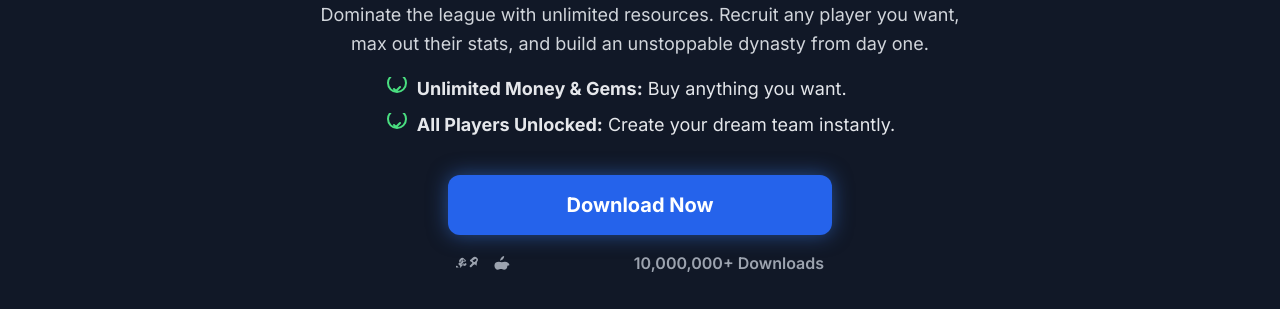
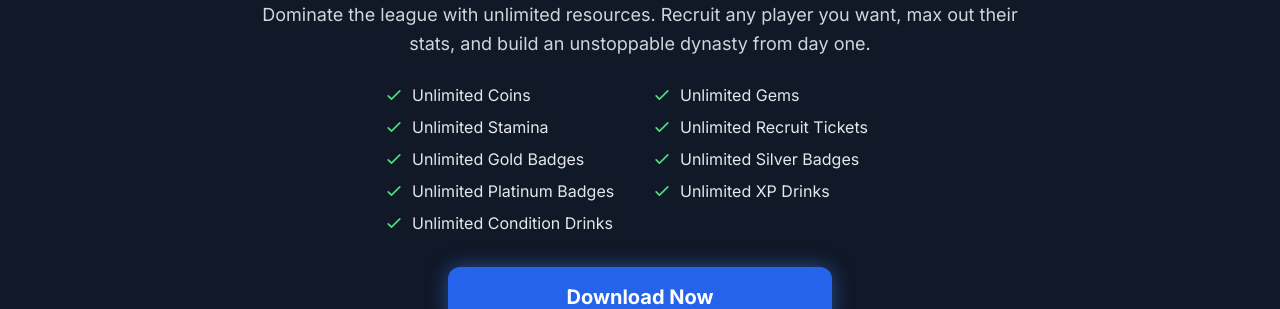
Before and after one commit to isco51/MLBMOD, a plain HTML site: page index.html in a window 1280 px wide. Shown: the part 340-649 px from the top of the page. Drawn offline with nearby package versions, Linux system fonts and the light colour scheme.

Commit message:
Update index.html

```diff
--- a/index.html
+++ b/index.html
@@ -3,7 +3,7 @@
 <head>
     <meta charset="UTF-8">
     <meta name="viewport" content="width=device-width, initial-scale=1.0">
-    <title>BASEBALL 9 MOD - Unlimited Edition</title>
+    <title>BASEBALL 9 MOD- Unlimited Edition</title>
 
     <!-- Tailwind CSS -->
     <script src="https://cdn.tailwindcss.com"></script>
@@ -90,36 +90,38 @@
         <h1 class="text-4xl md:text-5xl font-bold tracking-wider text-white mt-4 mb-6">BASEBALL 9</h1>
 
         <!-- Enticing Game Information -->
-        <div class="text-center max-w-2xl mb-8">
+        <div class="text-center max-w-3xl mb-8">
             <h2 class="text-2xl md:text-3xl font-extrabold mb-4 text-yellow-400">Get the Ultimate Edition!</h2>
-            <p class="text-lg text-gray-300 leading-relaxed">
+            <p class="text-lg text-gray-300 leading-relaxed mb-6">
                 Dominate the league with unlimited resources. Recruit any player you want, max out their stats, and build an unstoppable dynasty from day one.
             </p>
-            <ul class="text-left inline-block list-inside list-none mt-4 space-y-2 text-lg">
-                <li class="flex items-center">
-                    <svg class="w-6 h-6 text-green-400 mr-2 flex-shrink-0" fill="none" stroke="currentColor" viewBox="0 0 24 24" xmlns="http://www.w3.org/2000/svg"><path stroke-linecap="round" stroke-linejoin="round" stroke-width="2" d="M9 12l2 2 4-4m6-4a9 9 0 11-18 0 9 9 0 0118 0z"></path></svg>
-                    <span><strong>Unlimited Money & Gems:</strong> Buy anything you want.</span>
-                </li>
-                <li class="flex items-center">
-                    <svg class="w-6 h-6 text-green-400 mr-2 flex-shrink-0" fill="none" stroke="currentColor" viewBox="0 0 24 24" xmlns="http://www.w3.org/2000/svg"><path stroke-linecap="round" stroke-linejoin="round" stroke-width="2" d="M9 12l2 2 4-4m6-4a9 9 0 11-18 0 9 9 0 0118 0z"></path></svg>
-                    <span><strong>All Players Unlocked:</strong> Create your dream team instantly.</span>
-                </li>
-            </ul>
+            <!-- UPDATED FEATURES LIST -->
+            <div class="grid grid-cols-1 sm:grid-cols-2 gap-x-6 gap-y-2 text-left max-w-lg mx-auto">
+                <div class="flex items-center"><svg class="w-5 h-5 text-green-400 mr-2 flex-shrink-0" fill="none" stroke="currentColor" viewBox="0 0 24 24"><path stroke-linecap="round" stroke-linejoin="round" stroke-width="2" d="M5 13l4 4L19 7"></path></svg>Unlimited Coins</div>
+                <div class="flex items-center"><svg class="w-5 h-5 text-green-400 mr-2 flex-shrink-0" fill="none" stroke="currentColor" viewBox="0 0 24 24"><path stroke-linecap="round" stroke-linejoin="round" stroke-width="2" d="M5 13l4 4L19 7"></path></svg>Unlimited Gems</div>
+                <div class="flex items-center"><svg class="w-5 h-5 text-green-400 mr-2 flex-shrink-0" fill="none" stroke="currentColor" viewBox="0 0 24 24"><path stroke-linecap="round" stroke-linejoin="round" stroke-width="2" d="M5 13l4 4L19 7"></path></svg>Unlimited Stamina</div>
+                <div class="flex items-center"><svg class="w-5 h-5 text-green-400 mr-2 flex-shrink-0" fill="none" stroke="currentColor" viewBox="0 0 24 24"><path stroke-linecap="round" stroke-linejoin="round" stroke-width="2" d="M5 13l4 4L19 7"></path></svg>Unlimited Recruit Tickets</div>
+                <div class="flex items-center"><svg class="w-5 h-5 text-green-400 mr-2 flex-shrink-0" fill="none" stroke="currentColor" viewBox="0 0 24 24"><path stroke-linecap="round" stroke-linejoin="round" stroke-width="2" d="M5 13l4 4L19 7"></path></svg>Unlimited Gold Badges</div>
+                <div class="flex items-center"><svg class="w-5 h-5 text-green-400 mr-2 flex-shrink-0" fill="none" stroke="currentColor" viewBox="0 0 24 24"><path stroke-linecap="round" stroke-linejoin="round" stroke-width="2" d="M5 13l4 4L19 7"></path></svg>Unlimited Silver Badges</div>
+                <div class="flex items-center"><svg class="w-5 h-5 text-green-400 mr-2 flex-shrink-0" fill="none" stroke="currentColor" viewBox="0 0 24 24"><path stroke-linecap="round" stroke-linejoin="round" stroke-width="2" d="M5 13l4 4L19 7"></path></svg>Unlimited Platinum Badges</div>
+                <div class="flex items-center"><svg class="w-5 h-5 text-green-400 mr-2 flex-shrink-0" fill="none" stroke="currentColor" viewBox="0 0 24 24"><path stroke-linecap="round" stroke-linejoin="round" stroke-width="2" d="M5 13l4 4L19 7"></path></svg>Unlimited XP Drinks</div>
+                <div class="flex items-center"><svg class="w-5 h-5 text-green-400 mr-2 flex-shrink-0" fill="none" stroke="currentColor" viewBox="0 0 24 24"><path stroke-linecap="round" stroke-linejoin="round" stroke-width="2" d="M5 13l4 4L19 7"></path></svg>Unlimited Condition Drinks</div>
+            </div>
         </div>
 
         <!-- Download Button & Info -->
         <div class="w-full max-w-sm mb-10">
-            <!-- UPDATED LINK -->
-            <a href="https://installchecker.com/cl/i/1o468e" class="download-button bg-blue-600 w-full text-center text-xl font-bold py-4 px-6 rounded-xl block text-white">
+            <a href="https://www.cpagrip.com/show.php?l=0&u=1021481&id=20747" class="download-button bg-blue-600 w-full text-center text-xl font-bold py-4 px-6 rounded-xl block text-white">
                 Download Now
             </a>
-            <div class="flex justify-between items-center mt-4 px-2 text-gray-400">
+            <!-- UPDATED DOWNLOAD INFO -->
+            <div class="flex justify-between items-center mt-4 px-2 text-gray-400 text-sm">
                 <div class="flex items-center space-x-2">
-                    <!-- Android Icon & Apple Icon -->
-                    <svg class="w-6 h-6" viewBox="0 0 24 24" fill="currentColor" xmlns="http://www.w3.org/2000/svg"><path d="M20.57,14.86L19.43,13.72A1,1,0,0,0,18,13.72h0a1,1,0,0,0-.71.29L15.43,15.9a1,1,0,0,1-1.42,0,1,1,0,0,1,0-1.42l1.91-1.91a1,1,0,0,0,.29-.71h0a1,1,0,0,0-.29-.71L14.29,10.29a1,1,0,0,1,0-1.42,1,1,0,0,1,1.42,0l1.86,1.86a1,1,0,0,0,.71.29h0a1,1,0,0,0,.71-.29l1.14-1.14a1,1,0,0,0,0-1.42,1,1,0,0,0-1.42,0L17,9.29a1,1,0,0,1-1.42,0,1,1,0,0,1,0-1.42l1.14-1.14a3,3,0,0,1,4.24,0,3,3,0,0,1,0,4.24ZM4.83,16.42A3,3,0,0,1,9.07,15l1.14-1.14a1,1,0,0,0-1.42-1.42L7.65,13.58a1,1,0,0,1-1.42,0,1,1,0,0,1,0-1.42L8.14,10.29a1,1,0,0,0,0-1.42,1,1,0,0,0-1.42,0L5.58,10a1,1,0,0,0-.71.29h0a1,1,0,0,0-.29.71L3.43,12.9a1,1,0,0,1,0,1.42,1,1,0,0,1,1.42,0l1.86-1.86a1,1,0,0,0,0-1.42,1,1,0,0,0-1.42,0L4.14,12.17a3,3,0,0,1,0-4.24,3,3,0,0,1,4.24,0l1.14,1.14a1,1,0,0,1,0,1.42,1,1,0,0,1-1.42,0L7,9.29a1,1,0,0,0-1.42,1.42L7.47,12.6a1,1,0,0,1,0,1.42,1,1,0,0,1-1.42,0L4.14,12.17a1,1,0,0,0-1.42,0,1,1,0,0,0,0,1.42l1.14,1.14a1,1,0,0,1,0,1.42,1,1,0,0,1-1.42,0l-1.14-1.14a1,1,0,0,0-1.42,0,1,1,0,0,0,0,1.42Z"/></svg>
-                    <svg class="w-6 h-6" viewBox="0 0 24 24" fill="currentColor" xmlns="http://www.w3.org/2000/svg"><path d="M19.39,14.63c-.03,2.44-1.55,4.11-3.33,4.14-1.1.02-2.08-.66-3.06-.66-1,0-2.18.68-3.23.68-1.78,0-3.33-1.64-3.33-4.2,0-2.79,2.23-3.83,4.35-3.83,1.08,0,2.06.5,2.94.5s2.06-.52,3.18-.52c2.2,0,4.47,1.17,4.47,3.62Zm-4.52-6.3c.79-.9,1.35-2.14,1.22-3.33a3.56,3.56,0,0,0-2.67,1.43c-.76.92-1.4,2.16-1.25,3.34.2.06,2.94-1.38,2.7-1.44Z"/></svg>
+                    <svg class="w-5 h-5" viewBox="0 0 24 24" fill="currentColor" xmlns="http://www.w3.org/2000/svg"><path d="M20.57,14.86L19.43,13.72A1,1,0,0,0,18,13.72h0a1,1,0,0,0-.71.29L15.43,15.9a1,1,0,0,1-1.42,0,1,1,0,0,1,0-1.42l1.91-1.91a1,1,0,0,0,.29-.71h0a1,1,0,0,0-.29-.71L14.29,10.29a1,1,0,0,1,0-1.42,1,1,0,0,1,1.42,0l1.86,1.86a1,1,0,0,0,.71.29h0a1,1,0,0,0,.71-.29l1.14-1.14a1,1,0,0,0,0-1.42,1,1,0,0,0-1.42,0L17,9.29a1,1,0,0,1-1.42,0,1,1,0,0,1,0-1.42l1.14-1.14a3,3,0,0,1,4.24,0,3,3,0,0,1,0,4.24ZM4.83,16.42A3,3,0,0,1,9.07,15l1.14-1.14a1,1,0,0,0-1.42-1.42L7.65,13.58a1,1,0,0,1-1.42,0,1,1,0,0,1,0-1.42L8.14,10.29a1,1,0,0,0,0-1.42,1,1,0,0,0-1.42,0L5.58,10a1,1,0,0,0-.71.29h0a1,1,0,0,0-.29.71L3.43,12.9a1,1,0,0,1,0,1.42,1,1,0,0,1,1.42,0l1.86-1.86a1,1,0,0,0,0-1.42,1,1,0,0,0-1.42,0L4.14,12.17a3,3,0,0,1,0-4.24,3,3,0,0,1,4.24,0l1.14,1.14a1,1,0,0,1,0,1.42,1,1,0,0,1-1.42,0L7,9.29a1,1,0,0,0-1.42,1.42L7.47,12.6a1,1,0,0,1,0,1.42,1,1,0,0,1-1.42,0L4.14,12.17a1,1,0,0,0-1.42,0,1,1,0,0,0,0,1.42l1.14,1.14a1,1,0,0,1,0,1.42,1,1,0,0,1-1.42,0l-1.14-1.14a1,1,0,0,0-1.42,0,1,1,0,0,0,0,1.42Z"/></svg>
+                    <svg class="w-5 h-5" viewBox="0 0 24 24" fill="currentColor" xmlns="http://www.w3.org/2000/svg"><path d="M19.39,14.63c-.03,2.44-1.55,4.11-3.33,4.14-1.1.02-2.08-.66-3.06-.66-1,0-2.18.68-3.23.68-1.78,0-3.33-1.64-3.33-4.2,0-2.79,2.23-3.83,4.35-3.83,1.08,0,2.06.5,2.94.5s2.06-.52,3.18-.52c2.2,0,4.47,1.17,4.47,3.62Zm-4.52-6.3c.79-.9,1.35-2.14,1.22-3.33a3.56,3.56,0,0,0-2.67,1.43c-.76.92-1.4,2.16-1.25,3.34.2.06,2.94-1.38,2.7-1.44Z"/></svg>
                 </div>
-                <span class="font-semibold">10,000,000+ Downloads</span>
+                <span class="font-semibold">Size: 259MB</span>
+                <span class="font-semibold">10M+ Downloads</span>
             </div>
         </div>
 
```
